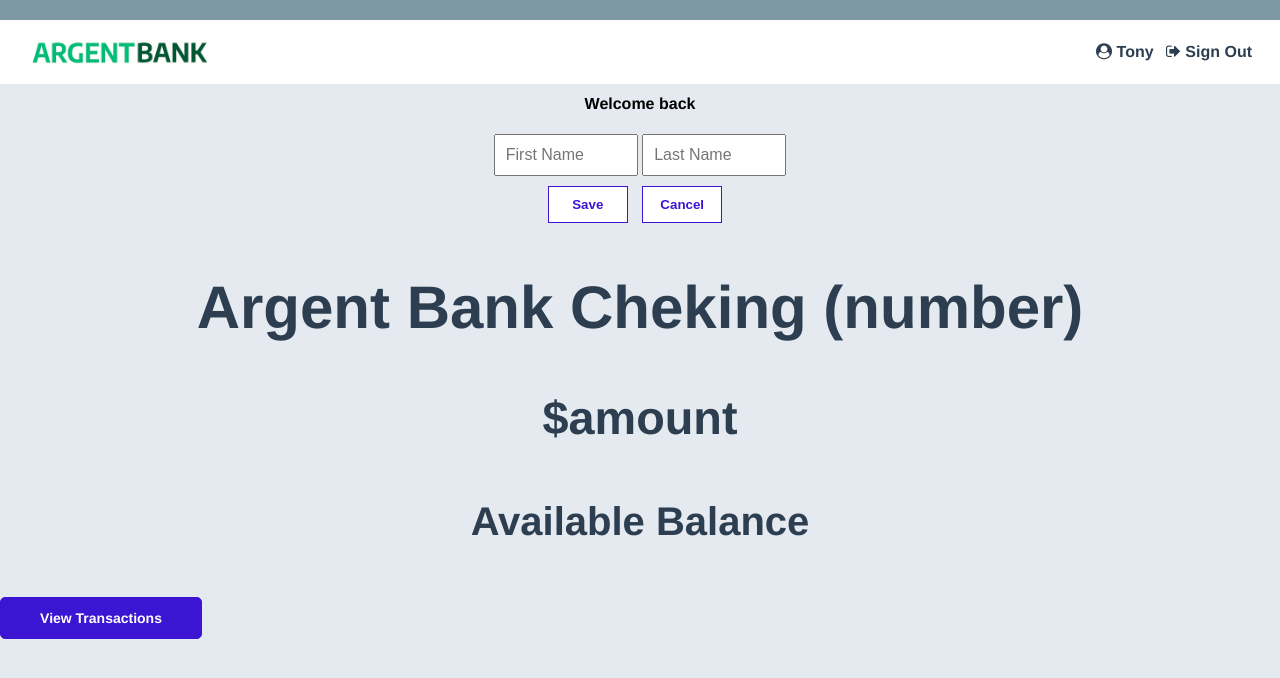
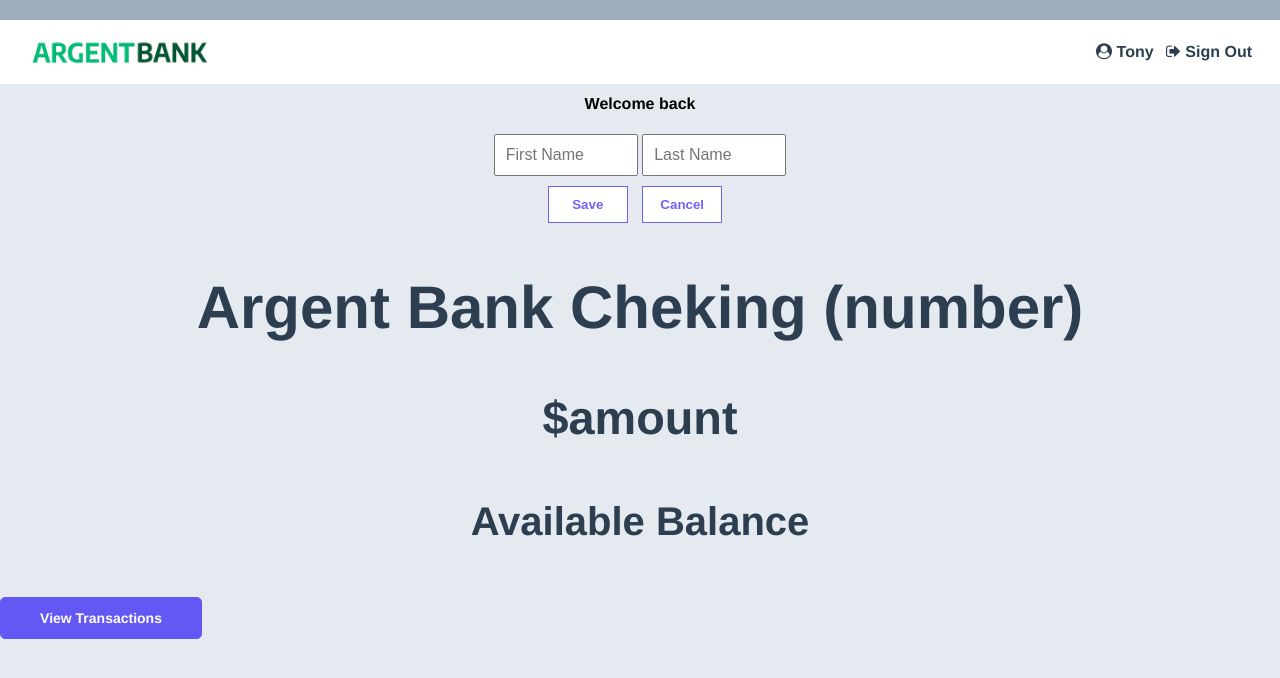
Before and after one commit to Das-F/Bank-API, a plain HTML site: page Front-Bank-API/edit-name.html in a window 1280 px wide. Drawn offline with Linux system fonts and the light colour scheme.

Commit message:
colors from edit name page corrected

```diff
--- a/Front-Bank-API/css/edit-name.css
+++ b/Front-Bank-API/css/edit-name.css
@@ -1,5 +1,5 @@
 .top-bar {
-  background-color: #7e99a3;
+  background-color: #9eadba;
   width: 100%;
   height: 20px;
   margin: 0;
@@ -36,8 +36,8 @@
 
 .change-button {
   background-color: #ffffff;
-  border: 1px solid #3b15d2ff;
-  color: #3b15d2ff;
+  border: 1px solid #7062f5;
+  color: #7062f5;
   font-weight: bold;
   padding: 10px;
   margin-right: 10px;
@@ -49,8 +49,8 @@
   width: 200px;
   height: 40px;
   border-radius: 5px;
-  background-color: #3b15d2ff;
-  border: 1px solid #3b15d2ff;
+  background-color: #6458f5;
+  border: 1px solid #6458f5;
   display: flex;
 }
 
```
